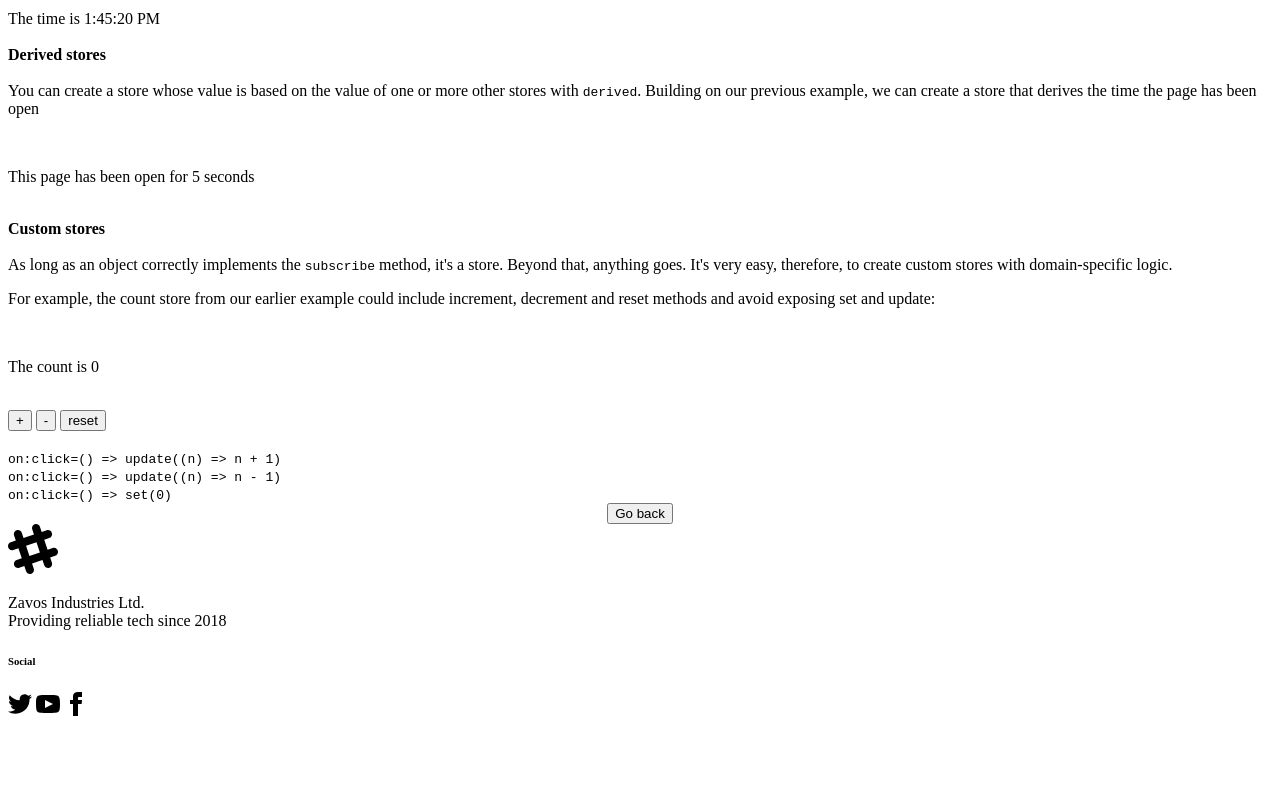
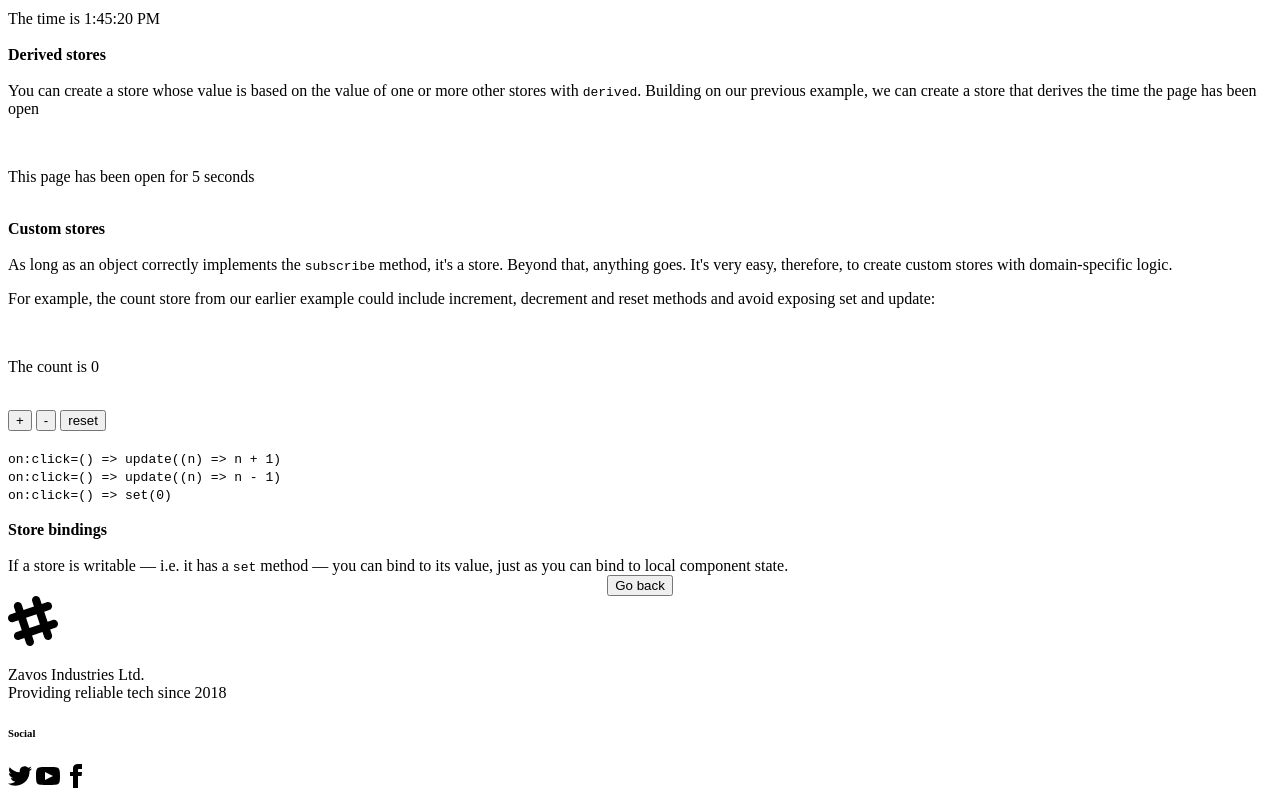
Before and after one commit to kzavos/svelte-training, a SvelteKit app: page /projects/project-7 in a window 1280 px wide. Shown: the part 864-1664 px from the top of the page. Before the commit the page ends 1592 px from the top, so only its background shows below. Built offline with nearby package versions, Linux system fonts and the light colour scheme.

Commit message:
Add a sentence about store bindings

```diff
--- a/src/routes/projects/project-7/+page.svelte
+++ b/src/routes/projects/project-7/+page.svelte
@@ -132,6 +132,16 @@
 		<br />
 		<code>on:click={count2.reset}</code>
 		<br />
+
+		<br />
+		<div class="prose text-3xl font-bold leading-relaxed">
+			<b>Store bindings</b>
+		</div>
+		<br />
+		<div class="prose text-lg leading-relaxed">
+			If a store is writable — i.e. it has a <code>set</code> method — you can bind to its value, just
+			as you can bind to local component state.
+		</div>
 	</div>
 </article>
 
```
